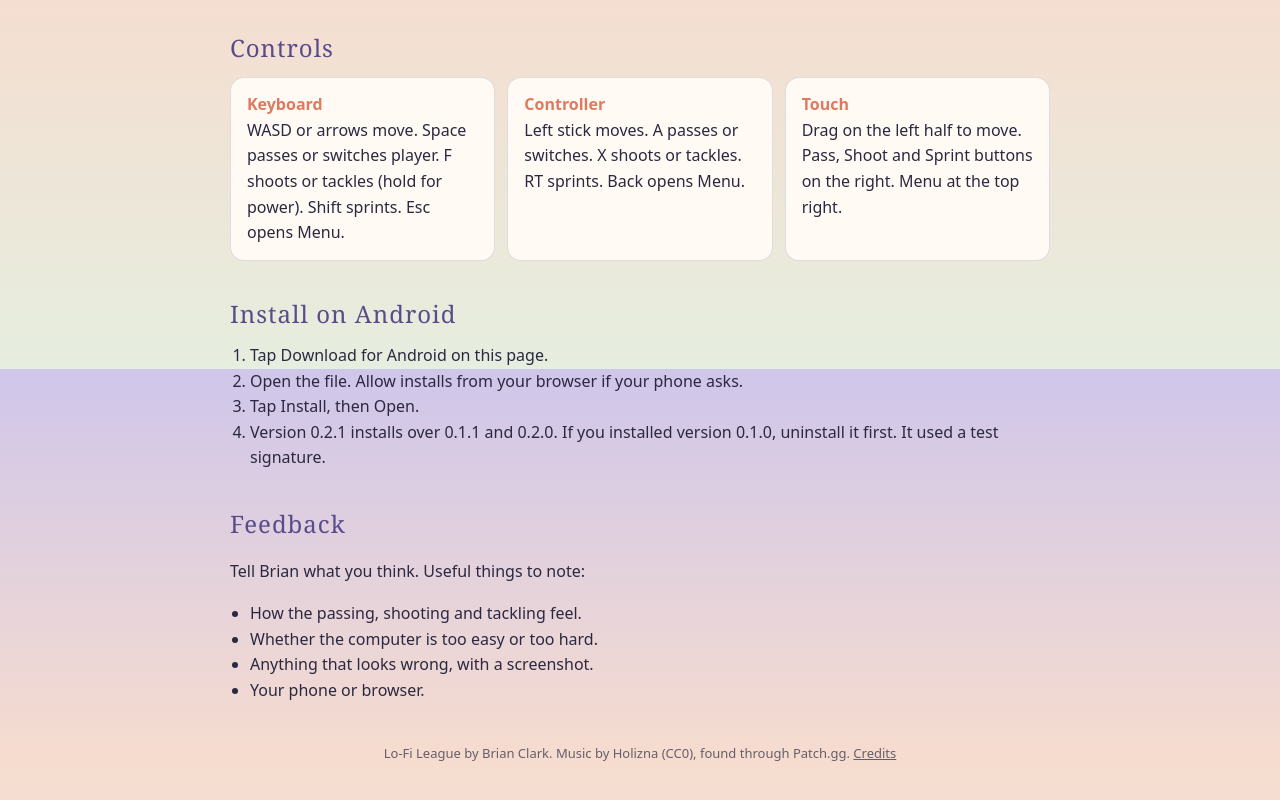
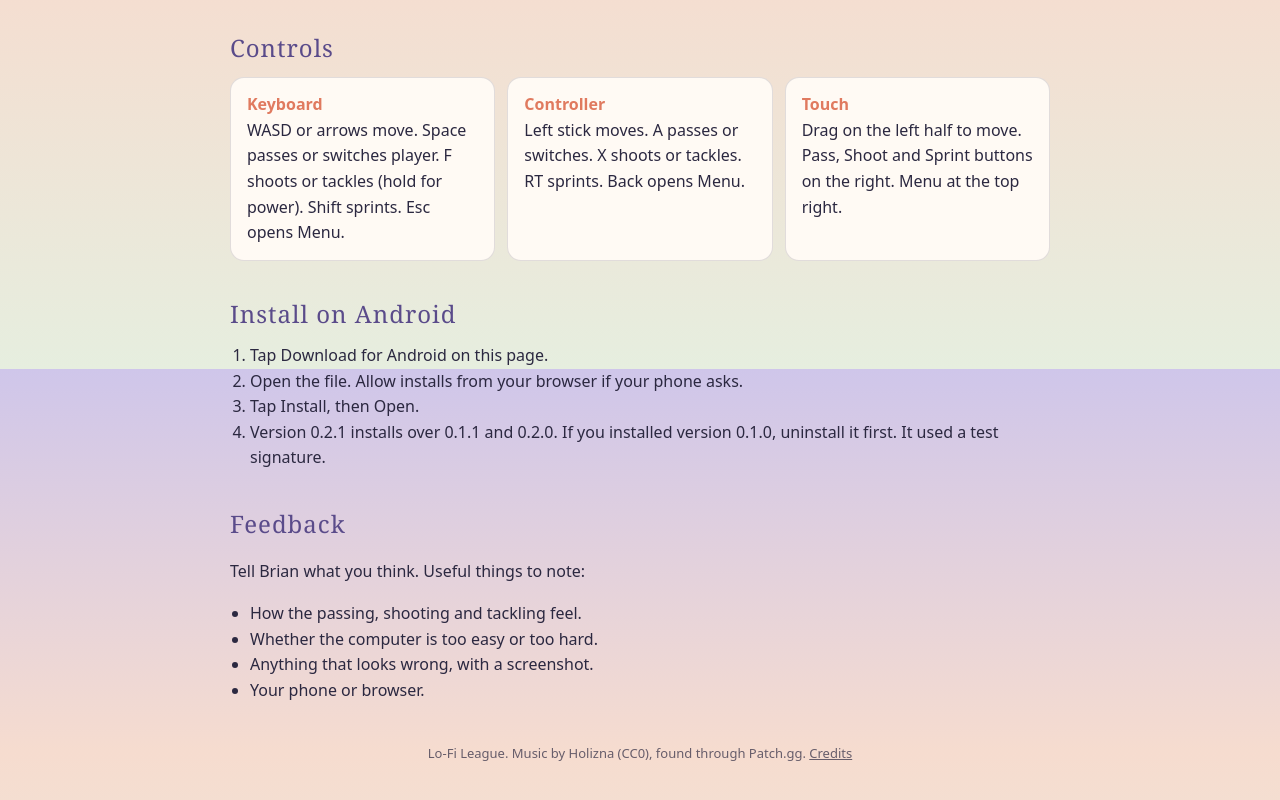
Before and after one commit to bclark10121-cloud/lo-fi-league, a plain HTML site: page docs/index.html in a window 1280 px wide. Shown: the part 1231-2031 px from the top of the page. Drawn offline with Linux system fonts and the light colour scheme.

Commit message:
Privacy: no full name in public files (G1.11). First name only where a name is needed.
Co-Authored-By: Claude Opus 5.5 <noreply@anthropic.com>
Claude-Session: https://claude.ai/code/session_0117TTYBK9WeMkHugLJnrb6q

```diff
--- a/docs/index.html
+++ b/docs/index.html
@@ -54,5 +54,5 @@ h2{font-family:Georgia,"Times New Roman",serif;letter-spacing:1px;color:var(--ac
 <h2>Feedback</h2>
 <p>Tell Brian what you think. Useful things to note:</p>
 <ul><li>How the passing, shooting and tackling feel.</li><li>Whether the computer is too easy or too hard.</li><li>Anything that looks wrong, with a screenshot.</li><li>Your phone or browser.</li></ul>
-<footer>Lo-Fi League by Brian Clark. Music by Holizna (CC0), found through Patch.gg. <a href="https://github.com/bclark10121-cloud/lo-fi-league/blob/main/CREDITS.md">Credits</a></footer>
+<footer>Lo-Fi League. Music by Holizna (CC0), found through Patch.gg. <a href="https://github.com/bclark10121-cloud/lo-fi-league/blob/main/CREDITS.md">Credits</a></footer>
 </main></body></html>
```
Also changed, not shown: 2 other files.
